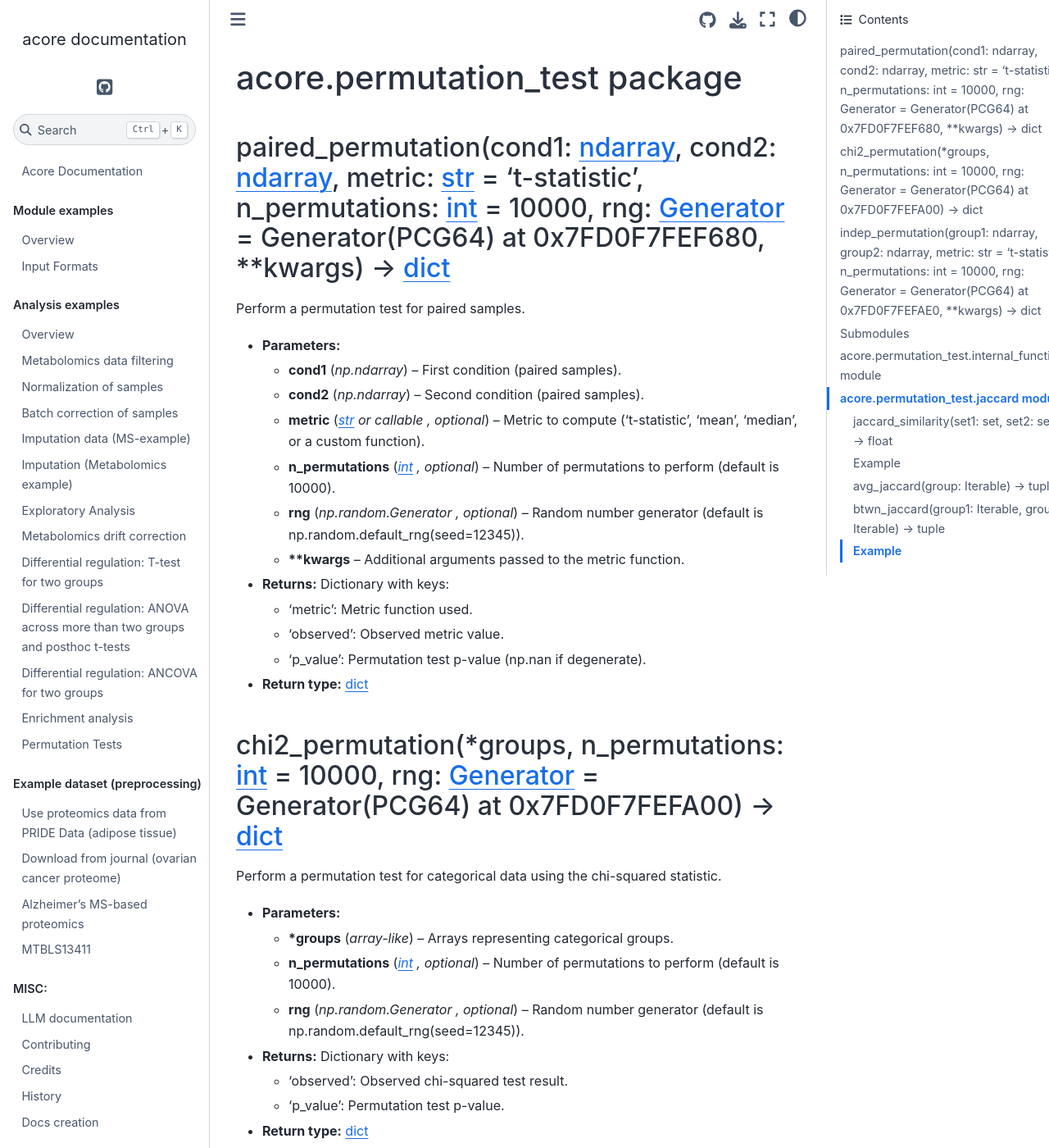
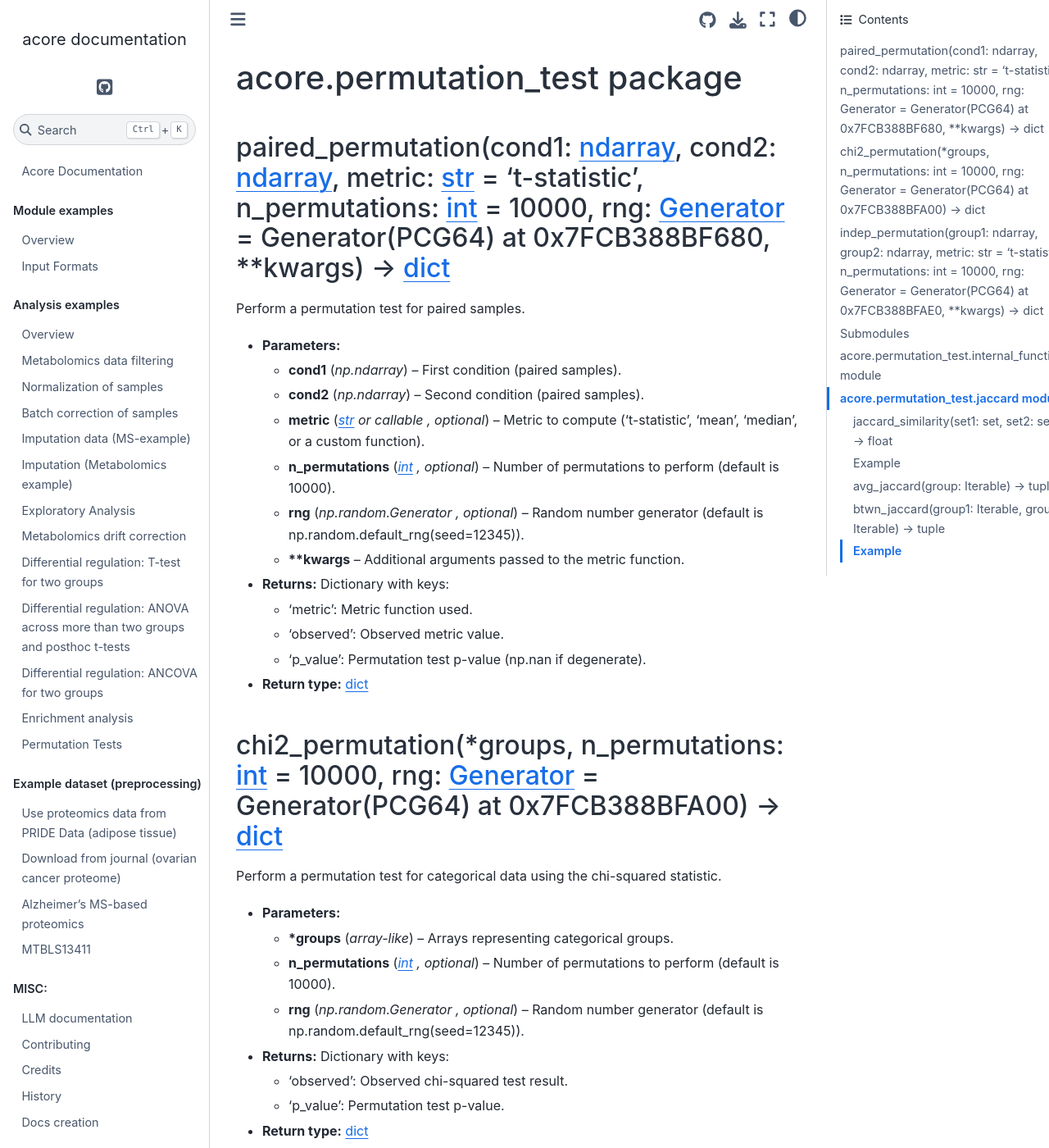
Before and after one commit to Multiomics-Analytics-Group/acore, a Sphinx documentation site: the page built from docs/markdown_ref/acore.permutation_test.md, in a window 1280 px wide and 1400 px high. Shown: the whole window at 82% size. Built offline with Sphinx 7.4.7 and the Sphinx Book theme 1.1.4, drawn with Linux system fonts in a browser that asks for light colours; pages that are not in the unit, such as notebooks, are missing from menus; a script that is not in the unit is left out; some of the changed text lies outside the part shown.

Commit message:
docs: update markdown reference

```diff
--- a/docs/markdown_ref/acore.permutation_test.md
+++ b/docs/markdown_ref/acore.permutation_test.md
@@ -1,6 +1,6 @@
 # acore.permutation_test package
 
-### paired_permutation(cond1: [ndarray](https://numpy.org/doc/stable/reference/generated/numpy.ndarray.html#numpy.ndarray), cond2: [ndarray](https://numpy.org/doc/stable/reference/generated/numpy.ndarray.html#numpy.ndarray), metric: [str](https://docs.python.org/3/library/stdtypes.html#str) = 't-statistic', n_permutations: [int](https://docs.python.org/3/library/functions.html#int) = 10000, rng: [Generator](https://numpy.org/doc/stable/reference/random/generator.html#numpy.random.Generator) = Generator(PCG64) at 0x7FD0F7FEF680, \*\*kwargs) → [dict](https://docs.python.org/3/library/stdtypes.html#dict)
+### paired_permutation(cond1: [ndarray](https://numpy.org/doc/stable/reference/generated/numpy.ndarray.html#numpy.ndarray), cond2: [ndarray](https://numpy.org/doc/stable/reference/generated/numpy.ndarray.html#numpy.ndarray), metric: [str](https://docs.python.org/3/library/stdtypes.html#str) = 't-statistic', n_permutations: [int](https://docs.python.org/3/library/functions.html#int) = 10000, rng: [Generator](https://numpy.org/doc/stable/reference/random/generator.html#numpy.random.Generator) = Generator(PCG64) at 0x7FCB388BF680, \*\*kwargs) → [dict](https://docs.python.org/3/library/stdtypes.html#dict)
 
 Perform a permutation test for paired samples.
 
@@ -19,7 +19,7 @@ Perform a permutation test for paired samples.
 * **Return type:**
   [dict](https://docs.python.org/3/library/stdtypes.html#dict)
 
-### chi2_permutation(\*groups, n_permutations: [int](https://docs.python.org/3/library/functions.html#int) = 10000, rng: [Generator](https://numpy.org/doc/stable/reference/random/generator.html#numpy.random.Generator) = Generator(PCG64) at 0x7FD0F7FEFA00) → [dict](https://docs.python.org/3/library/stdtypes.html#dict)
+### chi2_permutation(\*groups, n_permutations: [int](https://docs.python.org/3/library/functions.html#int) = 10000, rng: [Generator](https://numpy.org/doc/stable/reference/random/generator.html#numpy.random.Generator) = Generator(PCG64) at 0x7FCB388BFA00) → [dict](https://docs.python.org/3/library/stdtypes.html#dict)
 
 Perform a permutation test for categorical data using the chi-squared statistic.
 
@@ -34,7 +34,7 @@ Perform a permutation test for categorical data using the chi-squared statistic.
 * **Return type:**
   [dict](https://docs.python.org/3/library/stdtypes.html#dict)
 
-### indep_permutation(group1: [ndarray](https://numpy.org/doc/stable/reference/generated/numpy.ndarray.html#numpy.ndarray), group2: [ndarray](https://numpy.org/doc/stable/reference/generated/numpy.ndarray.html#numpy.ndarray), metric: [str](https://docs.python.org/3/library/stdtypes.html#str) = 't-statistic', n_permutations: [int](https://docs.python.org/3/library/functions.html#int) = 10000, rng: [Generator](https://numpy.org/doc/stable/reference/random/generator.html#numpy.random.Generator) = Generator(PCG64) at 0x7FD0F7FEFAE0, \*\*kwargs) → [dict](https://docs.python.org/3/library/stdtypes.html#dict)
+### indep_permutation(group1: [ndarray](https://numpy.org/doc/stable/reference/generated/numpy.ndarray.html#numpy.ndarray), group2: [ndarray](https://numpy.org/doc/stable/reference/generated/numpy.ndarray.html#numpy.ndarray), metric: [str](https://docs.python.org/3/library/stdtypes.html#str) = 't-statistic', n_permutations: [int](https://docs.python.org/3/library/functions.html#int) = 10000, rng: [Generator](https://numpy.org/doc/stable/reference/random/generator.html#numpy.random.Generator) = Generator(PCG64) at 0x7FCB388BFAE0, \*\*kwargs) → [dict](https://docs.python.org/3/library/stdtypes.html#dict)
 
 Perform a permutation test for independent samples.
 
```
